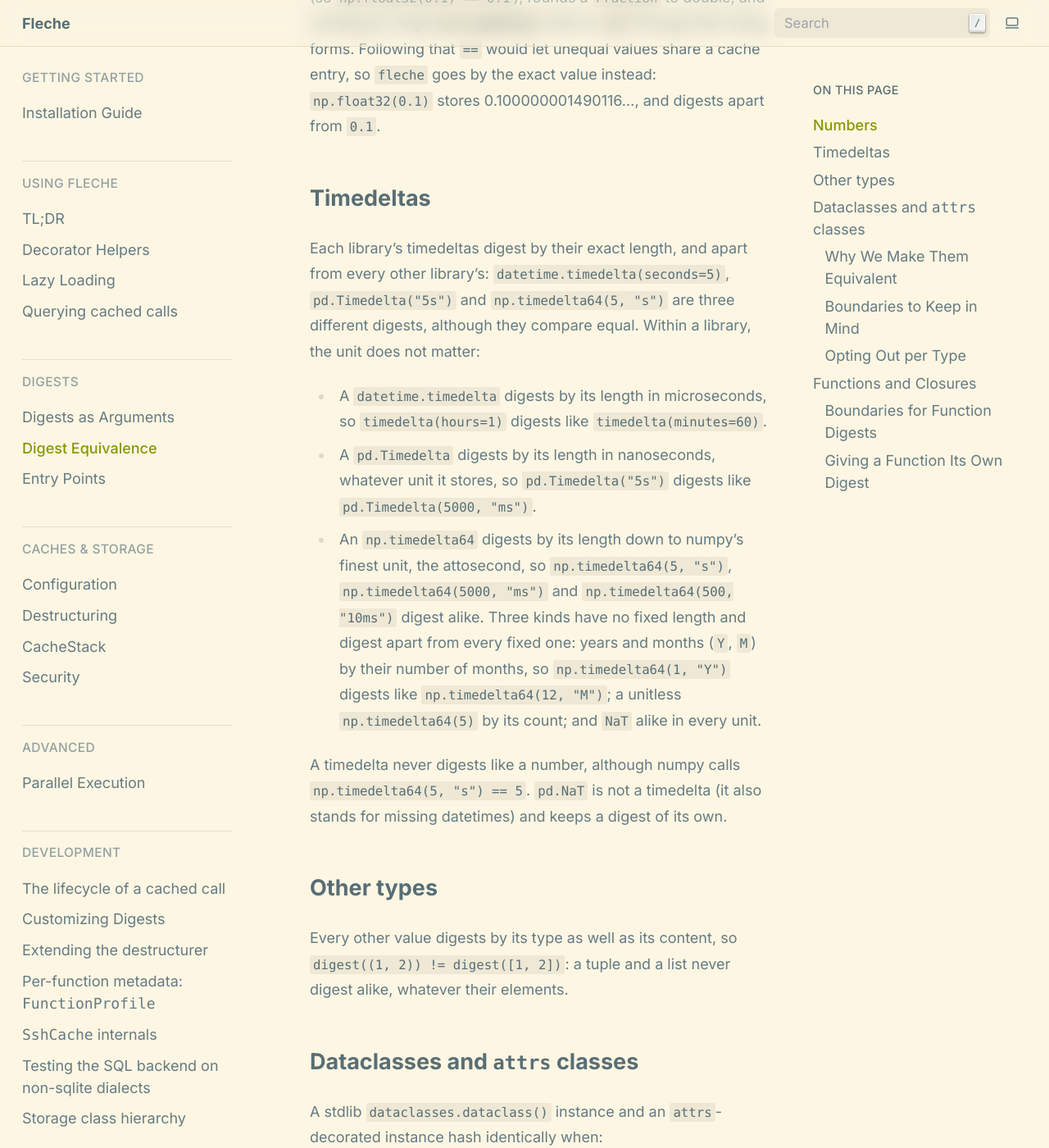
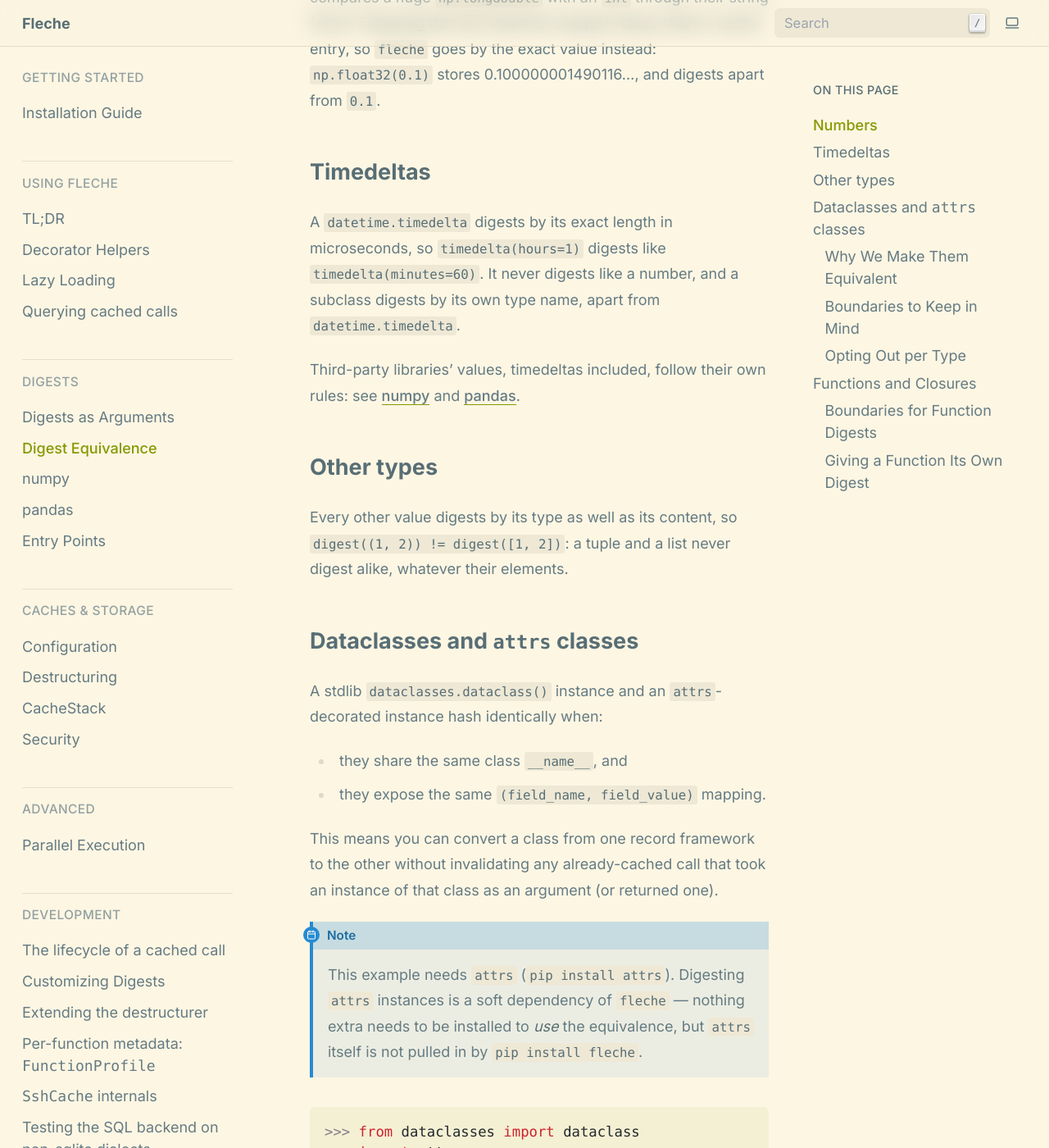
Before and after one commit to pmrv/fleche, a Sphinx documentation site: the page built from docs/digests/digest_equivalence.rst, in a window 1280 px wide and 1400 px high, scrolled down 2287 px. Shown: the whole window at 82% size. Built offline with Sphinx 7.4.7, drawn with Linux system fonts in a browser that asks for light colours; pages that are not in the unit, such as notebooks, are missing from menus; some of the changed text lies outside the part shown.

Commit message:
docs(digests): document numpy and pandas digests on pages of their own
Timedeltas were documented side by side, which suggested the three
implementations are related. datetime.timedelta stays in Digest
Equivalence; np.timedelta64 and pd.Timedelta move to standalone numpy and
pandas pages, written so each can later move into its own package. Both
pages now say that arrays, Index and Series still digest by unit.

Co-Authored-By: Claude Opus 5.5 <noreply@anthropic.com>
Claude-Session: https://claude.ai/code/session_01A3PUXkZEpYurL7c3UpzjeY

```diff
--- a/docs/digests/digest_equivalence.rst
+++ b/docs/digests/digest_equivalence.rst
@@ -48,8 +48,7 @@ Three kinds of value are not digested as numbers:
   as their own type, so ``digest(True) != digest(1)``.
 * NaNs equal nothing, so they digest by their bit pattern: NaNs with the same
   bits digest alike whatever their type.
-* Timedeltas are durations, not numbers, although numpy counts
-  ``np.timedelta64`` as a ``numbers.Integral``; see `Timedeltas`_ below.
+* ``datetime.timedelta`` is a duration, not a number; see `Timedeltas`_ below.
 
 For example:
 
@@ -75,26 +74,13 @@ stores 0.100000001490116…, and digests apart from ``0.1``.
 Timedeltas
 ----------
 
-Each library's timedeltas digest by their exact length, and apart from every
-other library's: ``datetime.timedelta(seconds=5)``, ``pd.Timedelta("5s")`` and
-``np.timedelta64(5, "s")`` are three different digests, although they compare
-equal.  Within a library, the unit does not matter:
+A ``datetime.timedelta`` digests by its exact length in microseconds, so
+``timedelta(hours=1)`` digests like ``timedelta(minutes=60)``.  It never
+digests like a number, and a subclass digests by its own type name, apart from
+``datetime.timedelta``.
 
-* A ``datetime.timedelta`` digests by its length in microseconds, so
-  ``timedelta(hours=1)`` digests like ``timedelta(minutes=60)``.
-* A ``pd.Timedelta`` digests by its length in nanoseconds, whatever unit it
-  stores, so ``pd.Timedelta("5s")`` digests like ``pd.Timedelta(5000, "ms")``.
-* An ``np.timedelta64`` digests by its length down to numpy's finest unit, the
-  attosecond, so ``np.timedelta64(5, "s")``, ``np.timedelta64(5000, "ms")`` and
-  ``np.timedelta64(500, "10ms")`` digest alike.  Three kinds have no fixed
-  length and digest apart from every fixed one: years and months (``Y``, ``M``)
-  by their number of months, so ``np.timedelta64(1, "Y")`` digests like
-  ``np.timedelta64(12, "M")``; a unitless ``np.timedelta64(5)`` by its count;
-  and ``NaT`` alike in every unit.
-
-A timedelta never digests like a number, although numpy calls
-``np.timedelta64(5, "s") == 5``.  ``pd.NaT`` is not a timedelta (it also stands
-for missing datetimes) and keeps a digest of its own.
+Third-party libraries' values, timedeltas included, follow their own rules:
+see :doc:`numpy` and :doc:`pandas`.
 
 Other types
 -----------
--- a/docs/index.rst
+++ b/docs/index.rst
@@ -43,6 +43,8 @@ Welcome to the **Fleche** library documentation.
 
    digests/digests_as_args
    digests/digest_equivalence
+   digests/numpy
+   digests/pandas
    digests/entry_points
 
 .. toctree::
```
Also changed, not shown: agents/DEVELOPING.md (+1 -1 lines), docs/digests/numpy.rst (added, +30 -0 lines), docs/digests/pandas.rst (added, +21 -0 lines).
